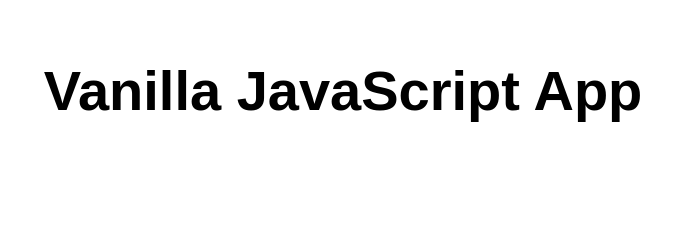
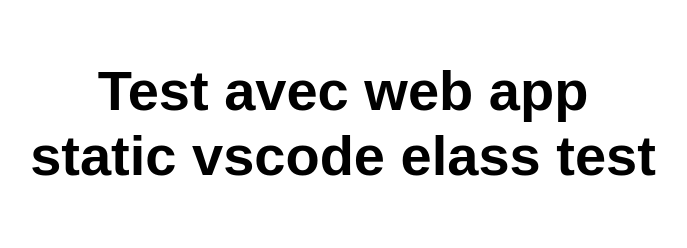
Before and after one commit to elassalmustapha/ma-premiere-static-web-appvs, a website: page src/index.html in a window 1280 px wide. Shown: the whole page, without its empty margins (297-984 px from the left). Drawn offline with Linux system fonts and the light colour scheme.

Commit message:
Update index.html

```diff
--- a/src/index.html
+++ b/src/index.html
@@ -5,12 +5,12 @@
   <meta charset="UTF-8">
   <meta name="viewport" content="width=device-width, initial-scale=1.0">
   <link rel="stylesheet" href="styles.css">
-  <title>Vanilla JavaScript App</title>
+  <title>Test avec web app static vscode elass</title>
 </head>
 
 <body>
   <main>
-    <h1>Vanilla JavaScript App</h1>
+    <h1>Test avec web app static vscode elass test</h1>
   </main>
 </body>
 
```
